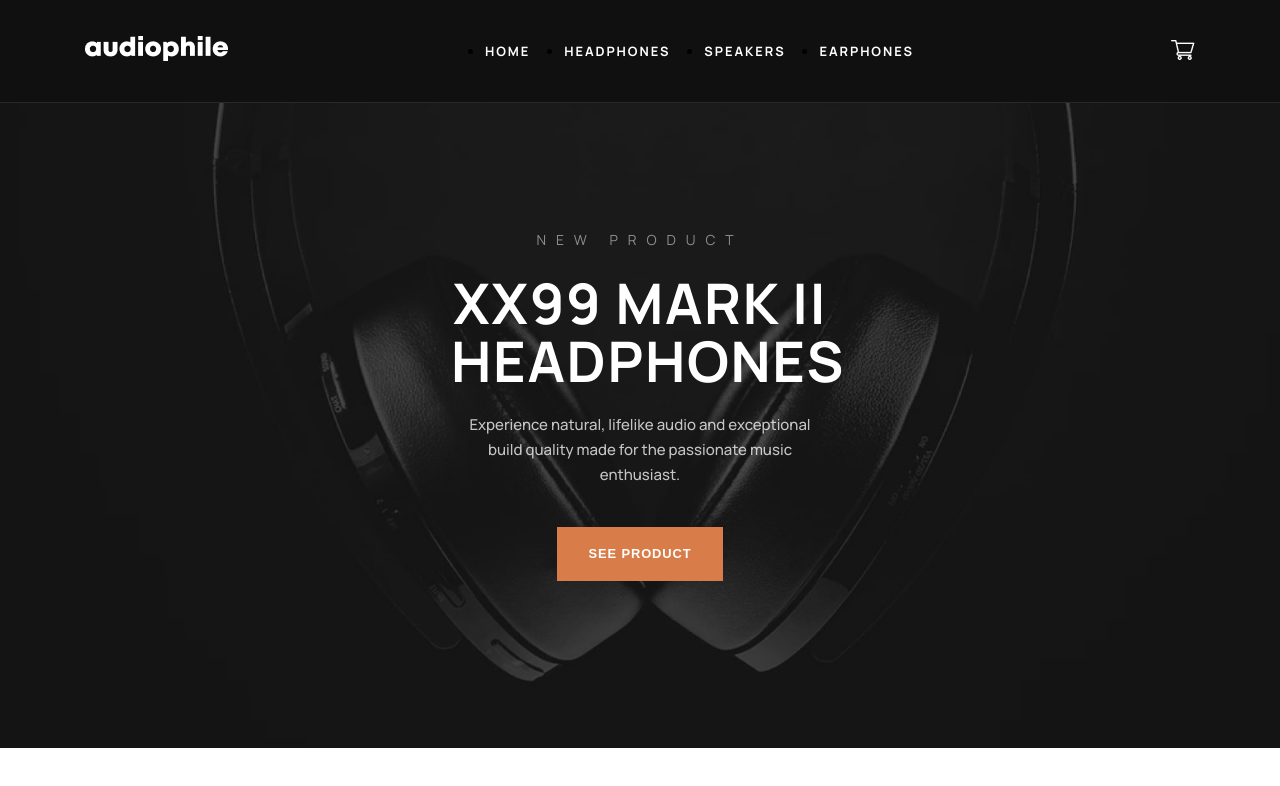
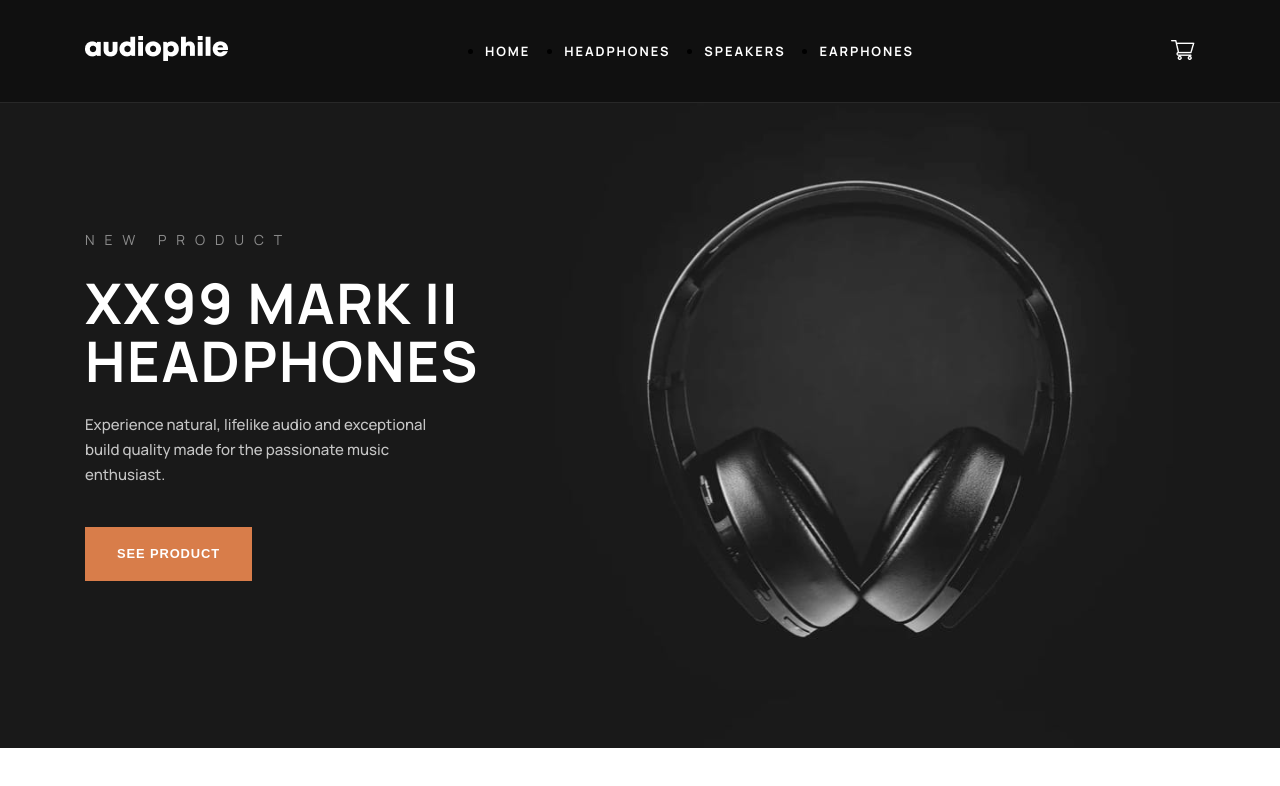
Before and after one commit to bluepersia/audiophile-frontend, a React (Vite) app: page / in a window 1280 px wide. Shown: the top 786 px of the page. Built offline with nearby package versions, Linux system fonts and the light colour scheme.

Commit message:
Hero desktop

```diff
--- a/src/components/home/Hero/Hero.tsx
+++ b/src/components/home/Hero/Hero.tsx
@@ -20,10 +20,12 @@ export default function Hero() {
 
   return (
     <section className={styles.hero} style={styleWithVars}>
-      <span className={clsx(styles.newProduct, "overline")}>New Product</span>
-      <h1 className={clsx(styles.title, "h3")}>{data?.title || ""}</h1>
-      <p className={clsx(styles.desc, "body")}>{data?.desc || ""}</p>
-      <button className={clsx(styles.button, "button")}>See Product</button>
+      <div className={clsx(styles.inner, "u-container")}>
+        <span className={clsx(styles.newProduct, "overline")}>New Product</span>
+        <h1 className={clsx(styles.title, "h3")}>{data?.title || ""}</h1>
+        <p className={clsx(styles.desc, "body")}>{data?.desc || ""}</p>
+        <button className={clsx(styles.button, "button")}>See Product</button>
+      </div>
     </section>
   );
 }
--- a/src/components/home/Hero/hero.module.scss
+++ b/src/components/home/Hero/hero.module.scss
@@ -1,5 +1,6 @@
 .hero {
-  padding: 7.2rem 0 7.46rem;
+  padding-top: 7.2rem;
+  padding-bottom: 7.46rem;
   text-align: center;
   color: var(--color-white);
   background-color: var(--color-very-dark);
@@ -21,7 +22,7 @@
   opacity: 0.5;
 }
 
-.hero > * {
+.inner > * {
   max-width: 25.2rem;
   margin: 0 auto;
 }
@@ -43,7 +44,8 @@
 
 @media (min-width: 768px) {
   .hero {
-    padding: 8.4rem 0 11.13rem;
+    padding-top: 8.4rem;
+    padding-bottom: 11.13rem;
   }
   .hero::before {
     background-image: var(--image-tablet);
@@ -56,3 +58,19 @@
     margin-bottom: 2.6rem;
   }
 }
+
+@media (min-width: 1200px) {
+  .hero::before {
+    display: none;
+  }
+  .hero {
+    text-align: left;
+    background-image: var(--image-desktop);
+    background-size: cover;
+    background-position: center calc(50% - 4rem);
+  }
+
+  .inner > * {
+    margin-left: 0;
+  }
+}
```
